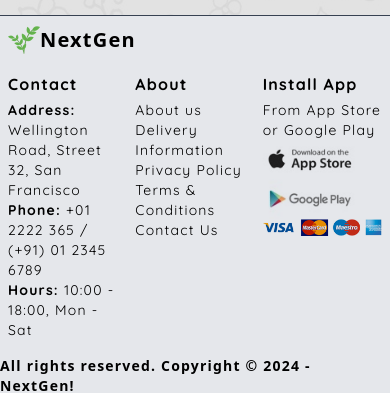
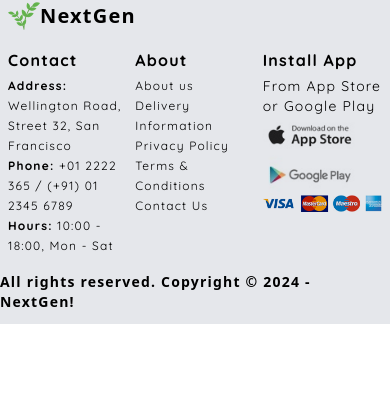
Before and after one commit to Mohitbhatt27/NextGen, a React (Vite) app: page /contact in a window 390 px wide. Shown: the part 943-1336 px from the top of the page. After the commit the page ends 1267 px from the top, so only its background shows below. Built offline with nearby package versions, Linux system fonts and the light colour scheme.

Commit message:
quick fix

```diff
--- a/index.html
+++ b/index.html
@@ -7,10 +7,10 @@
     <title>Vite + React</title>
     <link rel="preconnect" href="https://fonts.googleapis.com">
     <link rel="preconnect" href="https://fonts.gstatic.com" crossorigin>
-    <link href="https://fonts.googleapis.com/css2?family=Raleway:ital,wght@0,100..900;1,100..900&display=swap" rel="stylesheet"> // for product
-    <link href="https://fonts.googleapis.com/css2?family=Nunito:ital,wght@0,200..1000;1,200..1000&display=swap" rel="stylesheet"> // for contact
-    <link href="https://fonts.googleapis.com/css2?family=Merriweather:ital,wght@0,300;0,400;0,700;0,900;1,300;1,400;1,700;1,900&display=swap" rel="stylesheet"> // for about
-    <link href="https://fonts.googleapis.com/css2?family=Quicksand:wght@300..700&display=swap" rel="stylesheet"> // for footer
+    <link href="https://fonts.googleapis.com/css2?family=Raleway:ital,wght@0,100..900;1,100..900&display=swap" rel="stylesheet">
+    <link href="https://fonts.googleapis.com/css2?family=Nunito:ital,wght@0,200..1000;1,200..1000&display=swap" rel="stylesheet">
+    <link href="https://fonts.googleapis.com/css2?family=Merriweather:ital,wght@0,300;0,400;0,700;0,900;1,300;1,400;1,700;1,900&display=swap" rel="stylesheet">
+    <link href="https://fonts.googleapis.com/css2?family=Quicksand:wght@300..700&display=swap" rel="stylesheet">
     <style>
       .wall{
         position: relative;
--- a/src/components/Card.jsx
+++ b/src/components/Card.jsx
@@ -22,7 +22,7 @@ function Card() {
             <span className='font-nunito text-white text-base sm:text-lg px-2 lg:px-10'>Our herbal products are crafted using only the finest natural ingredients. We source our herbs from trusted, sustainable farms that adhere to the highest standards of organic farming.<span className='hidden sm:inline'> This ensures that every product is pure, potent, and free from harmful chemicals.</span></span>
           </div>
         </div>
-        <img loading='lazy' className='rounded-r-md rounded-l-md lg:rounded-l-none object-cover absolute right-5 -top-8 sm:-top-16 lg:relative lg:top-0 lg:right-0 w-32 sm:w-48 aspect-video lg:aspect-auto lg:w-[355px] xl:w-[270px]' src={med} alt="" />
+        <img loading='lazy' className='rounded-r-md rounded-l-md lg:rounded-l-none object-cover absolute right-2 -top-8 sm:-top-16 lg:relative lg:top-0 lg:right-0 w-32 sm:w-48 aspect-video lg:aspect-auto lg:w-[355px] xl:w-[270px]' src={med} alt="" />
       </div>
     </div>
     </motion.div>
--- a/src/components/Footer.jsx
+++ b/src/components/Footer.jsx
@@ -19,30 +19,30 @@ function Footer() {
     <div className='ml-2 sm:ml-14 mb-2'>
       <img loading='lazy' className='w-8 mb-2  inline-block' src={logo1} alt="" /><span className='font-bold text-xl'>NextGen</span>
     </div>
-    <motion.div initial='hidden' whileInView='visible' variants={textVariants} className='px-2 font-quicksand sm:px-16 grid grid-cols-3 sm:grid-cols-4 sm:pb-10 gap-2 sm:gap-5'>
+    <motion.div id='footerDiv' initial='hidden' whileInView='visible' variants={textVariants} className='px-2 font-quicksand sm:px-16 grid grid-cols-3 sm:grid-cols-4 sm:pb-10 gap-2 sm:gap-5'>
       <div>
         <div>
           <p className='mb-1 text-base sm:text-lg font-bold'>Contact</p>
-          <p className='text-sm'><span className='font-bold'>Address:</span> Wellington Road, Street 32, San Francisco</p>
-          <p className='text-sm'><span className='font-bold'>Phone:</span> +01 2222 365 / (+91) 01 2345 6789</p>
-          <p className='text-sm'><span className='font-bold'>Hours:</span> 10:00 - 18:00, Mon - Sat</p>
+          <p className='md:text-sm'><span className='font-bold'>Address:</span> Wellington Road, Street 32, San Francisco</p>
+          <p className='md:text-sm'><span className='font-bold'>Phone:</span> +01 2222 365 / (+91) 01 2345 6789</p>
+          <p className='md:text-sm'><span className='font-bold'>Hours:</span> 10:00 - 18:00, Mon - Sat</p>
         </div>
       </div>
       <div>
         <p className='mb-1 text-base sm:text-lg font-bold'>About</p>
-        <p className='text-sm cursor-pointer hover:underline hover:text-blue-700'>About us</p>
-        <p className='text-sm cursor-pointer hover:underline hover:text-blue-700'>Delivery Information</p>
-        <p className='text-sm cursor-pointer hover:underline hover:text-blue-700'>Privacy Policy</p>
-        <p className='text-sm cursor-pointer hover:underline hover:text-blue-700'>Terms & Conditions</p>
-        <p className='text-sm cursor-pointer hover:underline hover:text-blue-700'>Contact Us</p>
+        <p className='md:text-sm'>About us</p>
+        <p className='md:text-sm'>Delivery Information</p>
+        <p className='md:text-sm'>Privacy Policy</p>
+        <p className='md:text-sm'>Terms & Conditions</p>
+        <p className='md:text-sm'>Contact Us</p>
       </div>
       <div className='hidden sm:block'>
         <p className='mb-1 text-base sm:text-lg font-bold'>My Account</p>
-        <p className='text-sm cursor-pointer hover:underline hover:text-blue-700'>Sign Up</p>
-        <p className='text-sm cursor-pointer hover:underline hover:text-blue-700'>View Cart</p>
-        <p className='text-sm cursor-pointer hover:underline hover:text-blue-700'>My Wishlist</p>
-        <p className='text-sm cursor-pointer hover:underline hover:text-blue-700'>Track my order</p>
-        <p className='text-sm cursor-pointer hover:underline hover:text-blue-700'>Help</p>
+        <p className='md:text-sm'>Sign Up</p>
+        <p className='md:text-sm'>View Cart</p>
+        <p className='md:text-sm'>My Wishlist</p>
+        <p className='md:text-sm'>Track my order</p>
+        <p className='md:text-sm'>Help</p>
       </div>
       <div>
       <p className='mb-1 text-base sm:text-lg font-bold'>Install App</p>
--- a/src/components/Navbar.jsx
+++ b/src/components/Navbar.jsx
@@ -32,7 +32,7 @@ function Navbar() {
               <img loading="lazy" className="w-7" src={menu} alt="menu" />
             )}
           </div>
-          <ul onClick={handleHam} className={`absolute sm:static top-16 right-0 z-10 flex flex-col sm:flex-row sm:gap-4 gap-2 ${ham ?'flex bg-black/70 text-white px-4 py-1 rounded-lg' :'hidden sm:flex'}`}>
+          <ul onClick={handleHam} className={`absolute sm:static top-16 right-0 z-10 flex flex-col sm:flex-row sm:gap-4 gap-2 ${ham ?'flex bg-black/70 text-white px-7 py-5 rounded-lg' :'hidden sm:flex'}`}>
           {list.map((item,id)=>{
             return <NavLink key={id} to={item.path} className={({isActive})=>`${isActive?'text-emerald-600':''} text-lg font-bold sm:text-xl font-quicksand hover:text-emerald-600`}>{item.name}</NavLink>
           })}
--- a/src/index.css
+++ b/src/index.css
@@ -21,6 +21,14 @@
 #footer {
   font-size: 12px ;
 }
+#footerDiv p{
+  cursor: pointer;
+}
+#footerDiv p:hover{
+  text-decoration: underline;
+  color: blue;
+}
+
 #marquee{
   animation: marquee 10s linear infinite;
 }
```
